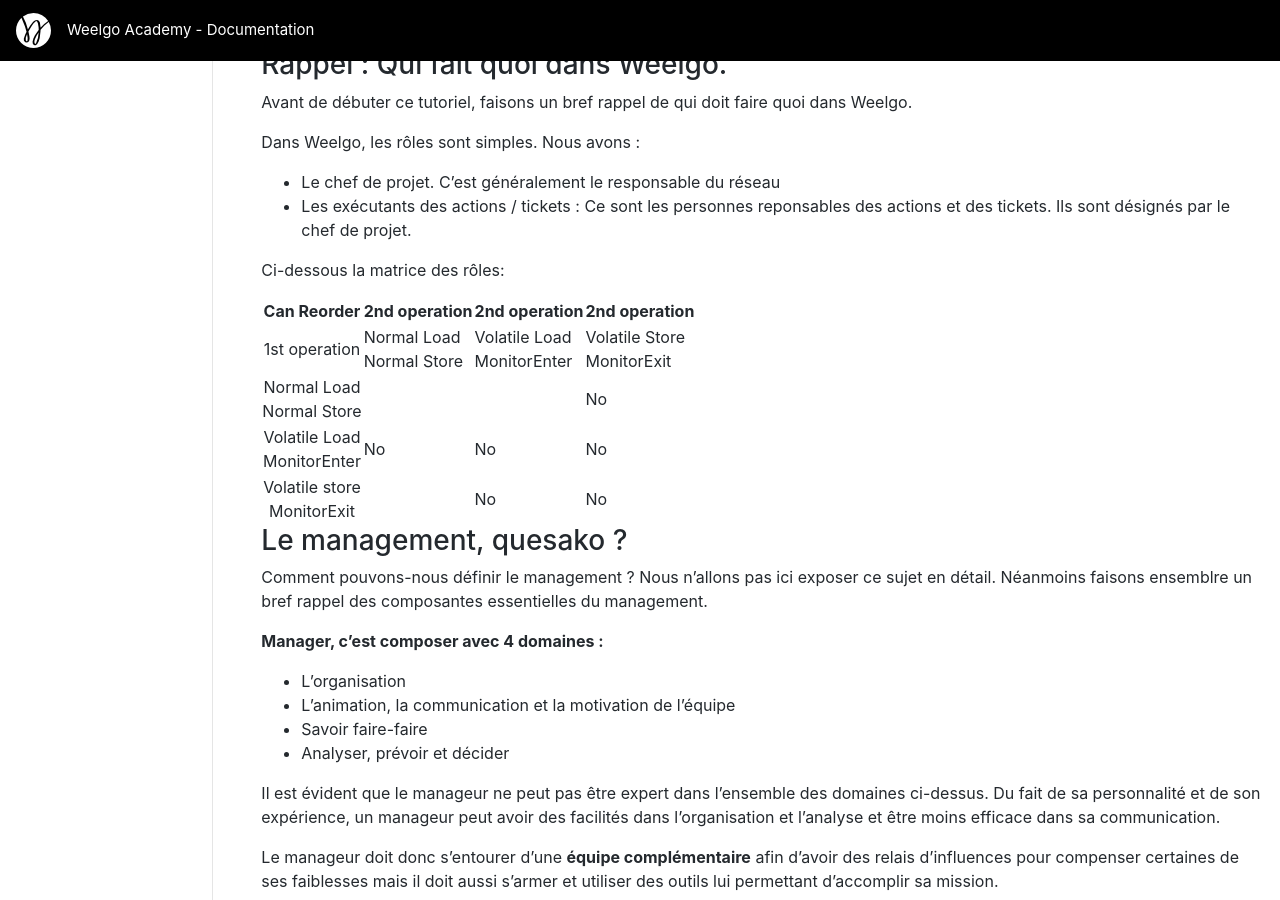
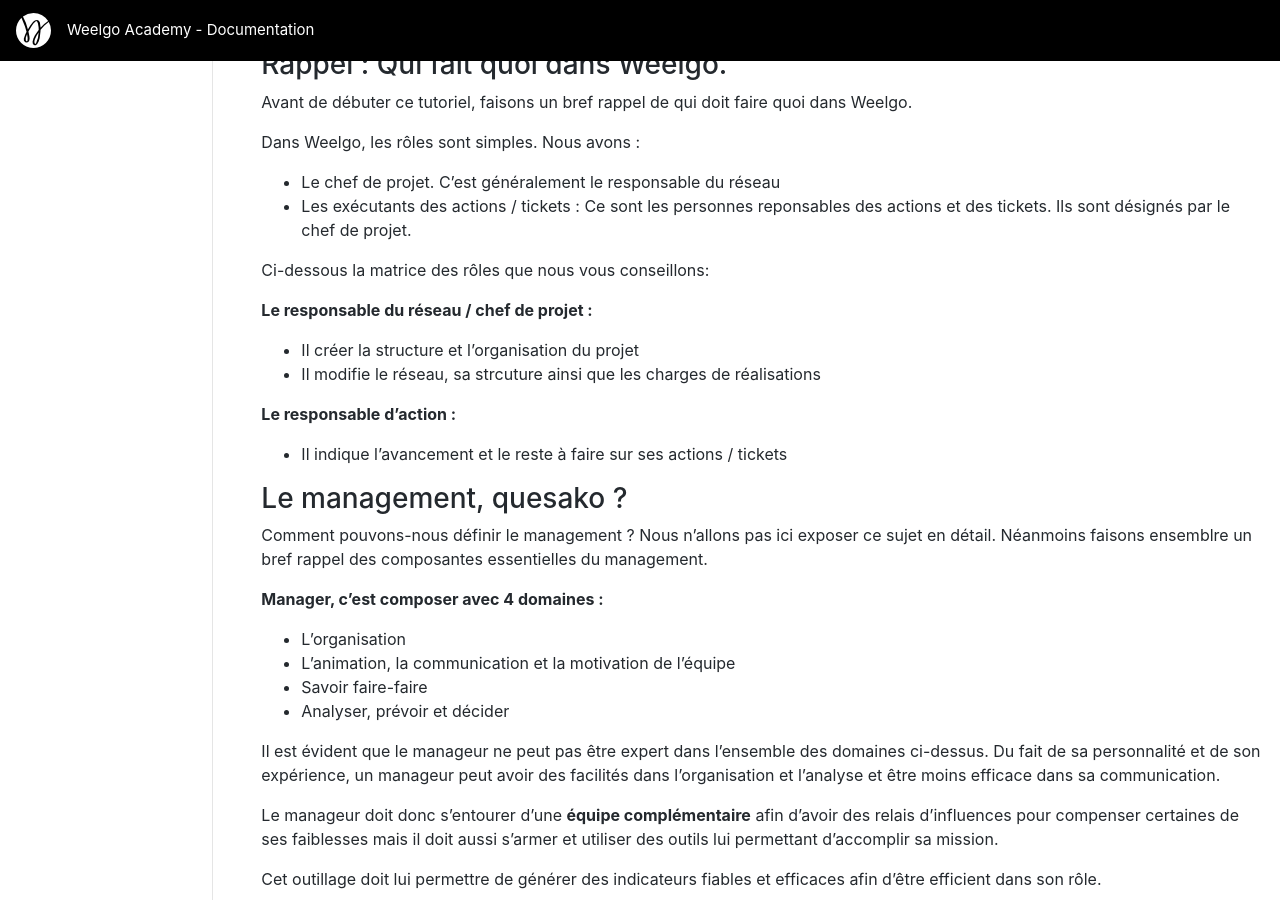
Before and after one commit to Weelgo/weelgo.github.io, a Jekyll site: the page built from fr/tutoriels/suiviProjet.md, in a window 1280 px wide and 900 px high, scrolled down 390 px. Built offline with Jekyll 4.4.1, drawn with Linux system fonts in a browser that asks for light colours.

Commit message:
Update suiviProjet.md

```diff
--- a/fr/tutoriels/suiviProjet.md
+++ b/fr/tutoriels/suiviProjet.md
@@ -22,17 +22,14 @@ Dans Weelgo, les rôles sont simples. Nous avons :
 * Le chef de projet. C'est généralement le responsable du réseau
 * Les exécutants des actions / tickets : Ce sont les personnes reponsables des actions et des tickets. Ils sont désignés par le chef de projet.
 
-Ci-dessous la matrice des rôles:
+Ci-dessous la matrice des rôles que nous vous conseillons:
 
+**Le responsable du réseau / chef de projet :**
++ Il créer la structure et l'organisation du projet
++ Il modifie le réseau, sa strcuture ainsi que les charges de réalisations
 
-
-| Can Reorder | 2nd operation |2nd operation |2nd operation |
-| :---: | ---
-|1st operation|Normal Load <br/>Normal Store| Volatile Load <br/>MonitorEnter|Volatile Store<br/> MonitorExit|
-|Normal Load <br/> Normal Store| | | No|
-|Volatile Load <br/> MonitorEnter| No|No|No|
-|Volatile store <br/> MonitorExit| | No|No|
-
+**Le responsable d'action :**
++ Il indique l'avancement et le reste à faire sur ses actions / tickets
 
 
 ### Le management, quesako ?
```
